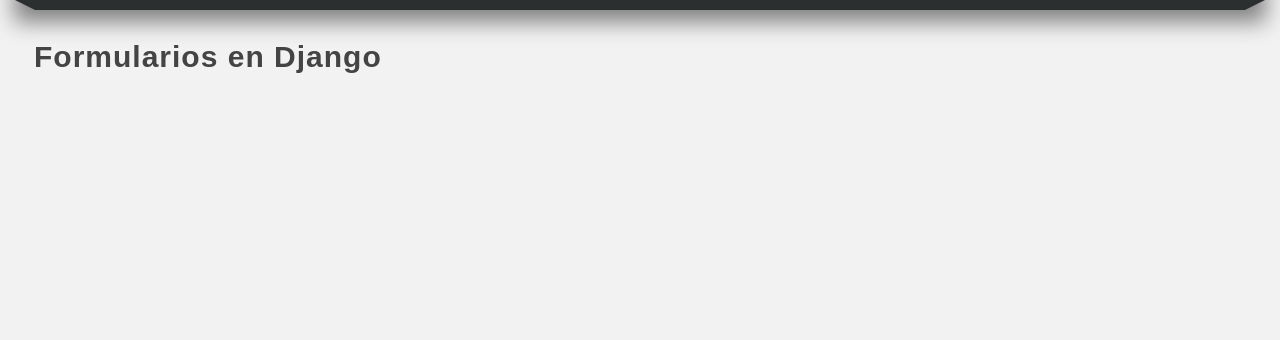
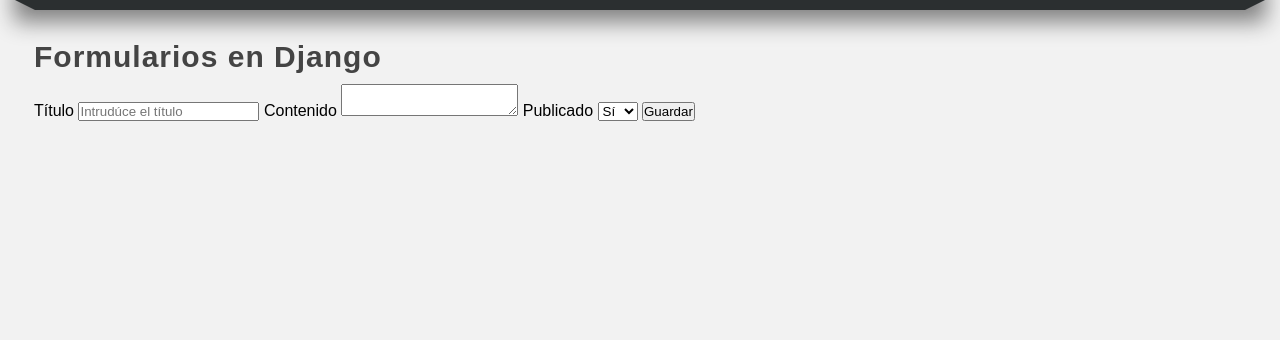
Before and after one commit to Ontos-2021/django_udemy, a Django app: page /create-article/ in a window 1280 px wide. Shown: the part 182-522 px from the top of the page. Run offline with Django 3.2, Linux system fonts and the light colour scheme.

Commit message:
Formularios en HTML

```diff
--- a/miapp/templates/create_article.html
+++ b/miapp/templates/create_article.html
@@ -6,4 +6,21 @@
 
 <h1 class="title">Formularios en Django</h1>
 
+<form action="/save-article" method="GET">
+
+    <label for="tile">Título</label>
+    <input type="text" name="title" placeholder="Intrudúce el título">
+
+    <label for="content">Contenido</label>
+    <textarea name="content"></textarea>
+
+    <label for="public">Publicado</label>
+    <select name="public">
+        <option value="1">Sí</option>
+        <option value="0">No</option>
+    </select>
+
+    <input type="submit" value="Guardar" />
+</form>
+
 {% endblock %}
```
